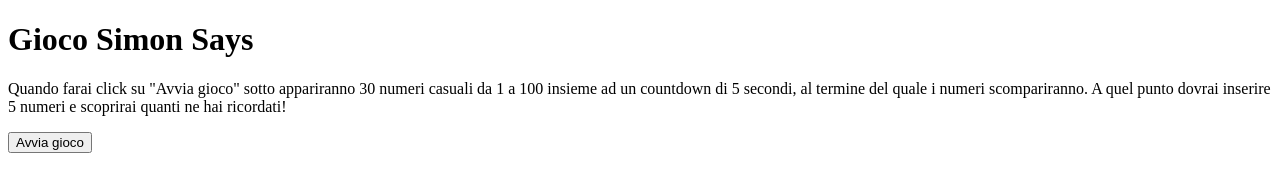
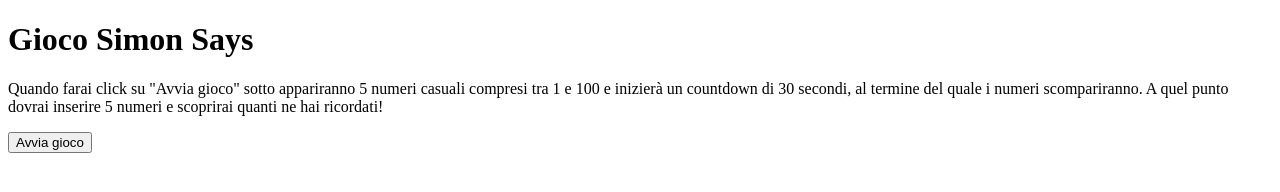
Before and after one commit to tommasofiglia/js-simon, a plain HTML site: page Versione bonus/index.html in a window 1280 px wide. Drawn offline with nearby package versions, Linux system fonts and the light colour scheme.

Commit message:
Corretto testo html versione bonus

```diff
--- a/Versione bonus/index.html
+++ b/Versione bonus/index.html
@@ -10,7 +10,7 @@
   <body>
 
   <h1> Gioco Simon Says </h1>
-  <p> Quando farai click su "Avvia gioco" sotto appariranno 30 numeri casuali da 1 a 100 insieme ad un countdown di 5 secondi, al termine del quale i numeri scompariranno. A quel punto dovrai inserire 5 numeri e scoprirai quanti ne hai ricordati! </p>
+  <p> Quando farai click su "Avvia gioco" sotto appariranno 5 numeri casuali compresi tra 1 e 100 e inizierà un countdown di 30 secondi, al termine del quale i numeri scompariranno. A quel punto dovrai inserire 5 numeri e scoprirai quanti ne hai ricordati! </p>
 
   <button type="button" id = "start_game"> Avvia gioco </button>
 
```
